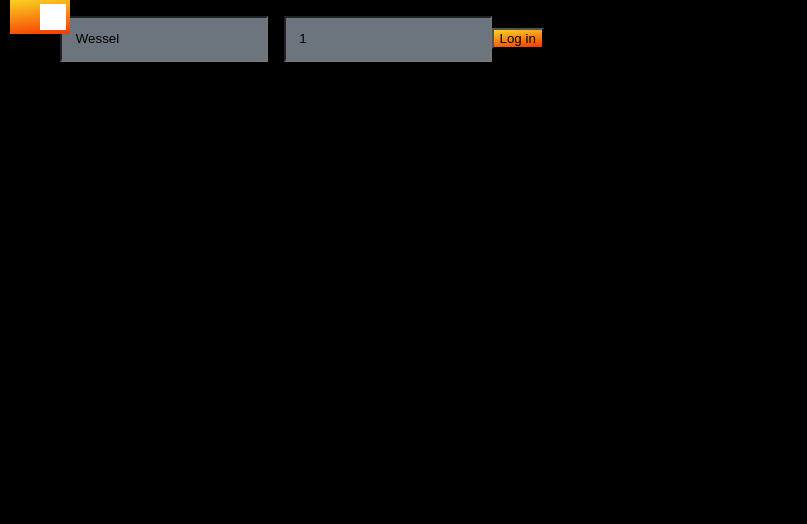
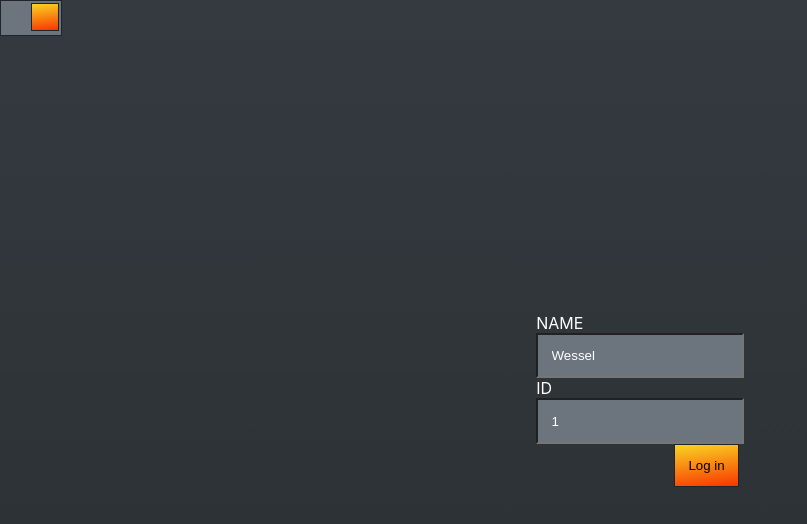
Before and after one commit to mjbryan10/chat-app, a React (Create React App) app: page / in a window 1280 px wide. Shown: the top 524 px of the page, without its empty margins (0-807 px from the left). Built offline with nearby package versions, Linux system fonts and the light colour scheme.

Commit message:
Added more styles and theme typing

```diff
--- a/src/components/InputSubmitButton/styles.ts
+++ b/src/components/InputSubmitButton/styles.ts
@@ -1,10 +1,13 @@
-import styled from 'styled-components';
+import styled, { ThemeProps, Theme } from 'styled-components';
 
 export const Input = styled.input`
    background: rgb(249, 212, 35);
-   background: linear-gradient(
-      173deg,
-      rgba(249, 212, 35, 1) 0%,
-      rgba(248, 54, 0, 1) 100%
-   );
+   background: ${({ theme: { background } }: ThemeProps<Theme>) =>
+      background.buttonPrimary || 'inherit'};
+   border: ${({ theme }: ThemeProps<Theme>) => theme.border};
+   padding: 1em;
+   margin: 0 0.3rem;
+   &:hover {
+      cursor: pointer;
+   }
 `;
--- a/src/components/InputTextField/styles.ts
+++ b/src/components/InputTextField/styles.ts
@@ -1,8 +1,8 @@
-import styled from 'styled-components';
+import styled, {ThemeProps, Theme} from 'styled-components';
 
 export const Input = styled.input`
-   background-color: ${({theme}) =>
-      theme.inputBackground ? theme.inputBackground : '#6C757D'};
+   background-color: ${({theme: {background}}: ThemeProps<Theme>) =>
+      background.inputField ? background.inputField : '#6C757D'};
    padding: 1em;
-   color: inherit;
+   color: ${ ({theme: {color}}: ThemeProps<Theme>) => color.text || 'inherit'};
 `;
--- a/src/components/InputTextFieldWithLabel/index.tsx
+++ b/src/components/InputTextFieldWithLabel/index.tsx
@@ -1,6 +1,7 @@
 import React from 'react';
 import InputTextField from '../InputTextField';
 import {Props as InputProps} from '../InputTextField'
+import * as S from './styles';
 
 interface Props extends InputProps{
   labelValue: string;
@@ -8,10 +9,10 @@ interface Props extends InputProps{
 
 const InputTextFieldWithLabel: React.FC<Props> = ({labelValue, ...props}) => {
   return (
-    <label>
+    <S.Label>
       {labelValue}
       <InputTextField {...props} />
-    </label>
+    </S.Label>
   )
 }
 
--- a/src/components/InputTextFieldWithLabel/styles.ts
+++ b/src/components/InputTextFieldWithLabel/styles.ts
@@ -1,5 +1,9 @@
-import styled from 'styled-components';
+import styled, { ThemeProps, Theme } from 'styled-components';
 
 export const Label = styled.label`
-
+   display: flex;
+   flex-flow: column nowrap;
+   justify-content: flex-start;
+   color: ${({ theme: { color } }: ThemeProps<Theme>) => color.text || 'inherit'};
+   text-transform: uppercase;
 `;
--- a/src/features/login/Login/styles.ts
+++ b/src/features/login/Login/styles.ts
@@ -1,4 +1,4 @@
-import styled from 'styled-components';
+import styled, { ThemeProps, Theme } from 'styled-components';
 
 export const Container = styled.div`
    position: fixed;
@@ -9,12 +9,15 @@ export const Container = styled.div`
    flex-flow: row nowrap;
    align-items: center;
    justify-content: center;
-   background: ${({theme}) => theme.background || 'black'}
+   display: flex;
+   background: ${({ theme }: ThemeProps<Theme>) => theme.background.page || 'black'};
 `;
 
 export const Form = styled.form`
    padding: 1em;
-   display: block;
    position: relative;
    flex-flow: column nowrap;
+   display: flex;
+   /* justify-content: flex-end; */
+   align-items: flex-end;
 `;
--- a/src/features/theme/ThemeToggle/styles.ts
+++ b/src/features/theme/ThemeToggle/styles.ts
@@ -1,4 +1,4 @@
-import styled from 'styled-components';
+import styled, { ThemeProps, Theme } from 'styled-components';
 
 //Inspiration from:
 //https://www.w3schools.com/howto/tryit.asp?filename=tryhow_css_switch
@@ -27,7 +27,7 @@ export const Slider = styled.span`
       width: 26px;
       left: 4px;
       bottom: 4px;
-      background-color: white;
+      background: ${({ theme }: ThemeProps<Theme>) => theme.background.buttonPrimary};
       -webkit-transition: 0.4s;
       transition: 0.4s;
       ${Input}:checked + & {
@@ -35,10 +35,11 @@ export const Slider = styled.span`
          -ms-transform: translateX(26px);
          transform: translateX(26px);
       }
+      border: ${({ theme }: ThemeProps<Theme>) => theme.border};
    }
 
    ${Input}:checked + & {
-      background: ${({theme}) => theme.buttonBackground};
+      background: ${({ theme }: ThemeProps<Theme>) => theme.background.inputField};
    }
    ${Input}:focus + & {
       box-shadow: 0 0 1px #2196f3;
@@ -50,6 +51,7 @@ export const Switch = styled.label`
    display: inline-block;
    width: 60px;
    height: 34px;
+   border: ${({ theme }: ThemeProps<Theme>) => theme.border};
 `;
 
 export const Container = styled.div`
--- a/src/theme/@types.ts
+++ b/src/theme/@types.ts
@@ -1,22 +1,39 @@
-export interface Color {
+/**
+ * Colors found on the theme
+ */
+export interface ThemeColors {
    // primary: string;
    // secondary: string;
    // success: string;
    // warning: string;
    // info: string;
-  // dark: string;
+   dark: string;
    // light: string;
    text: string;
 }
-
-export interface Theme {
-  color: Color;
-  //pageBackground: string;
+/**
+ * Background styles found on the theme
+ */
+export interface ThemeBackgrounds {
+   page: string;
    //messageBackground: string;
-  buttonBackground: string;
-  inputBackground: string;
+   buttonPrimary: string;
+   inputField: string;
 }
 
+/**
+ * Export of Theme to 'styled-components'
+ */
+declare module 'styled-components' {
+   export interface Theme {
+      color: ThemeColors;
+      background: ThemeBackgrounds;
+      border: string;
+   }
+}
+/**
+ * Theme types
+ */
 export type ThemeName = 'dark' | 'light';
 
 /**
@@ -29,7 +46,7 @@ export type ThemeName = 'dark' | 'light';
  */
 export function isThemeName(value: any): value is ThemeName {
    if (value === 'light' || value === 'dark') {
-    return true
-  };
+      return true;
+   }
    return false;
 }
--- a/src/theme/darkTheme.ts
+++ b/src/theme/darkTheme.ts
@@ -1,15 +1,20 @@
-import { Theme } from './@types';
+import { Theme } from 'styled-components';
 
 const darkTheme: Theme = {
    color: {
-    text: 'white',
+      text: '#fff',
+      dark: '#212529',
    },
-   buttonBackground: `linear-gradient(
+   background: {
+      page: `linear-gradient(180deg, rgba(52,58,64,1) 0%, rgba(41,46,48,1) 100%)`,
+      buttonPrimary: `linear-gradient(
      173deg,
      rgba(249, 212, 35, 1) 0%,
      rgba(248, 54, 0, 1) 100%
   )`,
-   inputBackground: '#6C757D',
+      inputField: '#6C757D',
+   },
+   border: `1px solid #212529`,
 };
 
 export default darkTheme;
--- a/src/theme/lightTheme.ts
+++ b/src/theme/lightTheme.ts
@@ -1,15 +1,20 @@
-import { Theme } from "./@types";
+import { Theme } from 'styled-components';
 
 const lightTheme: Theme = {
    color: {
-    text: 'black',
+      text: '#000',
+      dark: '#212529',
    },
-  buttonBackground: `linear-gradient(
+   background: {
+      page: `background: linear-gradient(180deg, rgba(230,234,238,1) 0%, rgba(215,218,219,1) 100%)`,
+      buttonPrimary: `linear-gradient(
       173deg,
       rgba(249, 212, 35, 1) 0%,
       rgba(248, 54, 0, 1) 100%
    )`,
-  inputBackground: '#6C757D',
-}
+      inputField: '#DBDBDB',
+   },
+   border: `1px solid #212529`,
+};
 
 export default lightTheme;
```
Also changed, not shown: src/features/theme/ThemeToggle/index.tsx (+4 -3 lines). Lines whose indentation alone changed are shown as unchanged.
